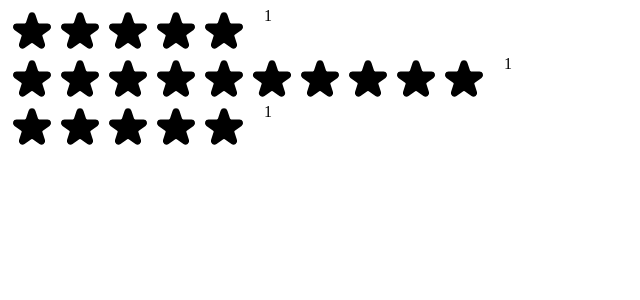
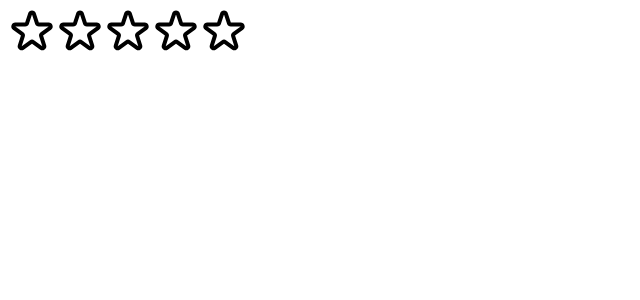
Before and after one commit to aichadahlgren/07.usepopcorn, a React (Create React App) app: page / in a window 1280 px wide. Shown: the top 300 px of the page, without its empty margins (0-640 px from the left). Built offline with nearby package versions, Linux system fonts and the light colour scheme.

Commit message:
updated starratings

```diff
--- a/src/StarRating.js
+++ b/src/StarRating.js
@@ -16,7 +16,8 @@
 };
 
 export default function StarRating({ maxRating = 5 }) {
-  const [rating, setRating] = useState(1);
+  const [rating, setRating] = useState(0);
+  const [tempRating, setTemprating] = useState(0);
 
   function handleRating(rating) {
     setRating(rating);
@@ -26,7 +27,11 @@
     <div style={containerStyle}>
       <div style={starContainerStyle}>
         {Array.from({ length: maxRating }, (_, i) => (
-          <Star key={i} onRate={() => handleRating(i + 1)} />
+          <Star
+            key={i}
+            onRate={() => handleRating(i + 1)}
+            full={rating >= i + 1}
+          />
         ))}
       </div>
       <p style={textStyle}>{rating || ''}</p>
@@ -41,9 +46,16 @@
   cursor: 'pointer',
 };
 
-function Star({ onRate }) {
+function Star({ onRate, full }) {
   return (
-    <span role="button" style={starStyle} onClick={onRate}>
+    <span
+      role="button"
+      style={starStyle}
+      onClick={onRate}
+      onMouseEnter={() => console.log('Enter')}
+      onMouseLeave={() => console.log('Leave')}
+    >
+      {full ? (
         <svg
           xmlns="http://www.w3.org/2000/svg"
           viewBox="0 0 20 20"
@@ -52,6 +64,21 @@
         >
           <path d="M9.049 2.927c.3-.921 1.603-.921 1.902 0l1.07 3.292a1 1 0 00.95.69h3.462c.969 0 1.371 1.24.588 1.81l-2.8 2.034a1 1 0 00-.364 1.118l1.07 3.292c.3.921-.755 1.688-1.54 1.118l-2.8-2.034a1 1 0 00-1.175 0l-2.8 2.034c-.784.57-1.838-.197-1.539-1.118l1.07-3.292a1 1 0 00-.364-1.118L2.98 8.72c-.783-.57-.38-1.81.588-1.81h3.461a1 1 0 00.951-.69l1.07-3.292z" />
         </svg>
+      ) : (
+        <svg
+          xmlns="http://www.w3.org/2000/svg"
+          fill="none"
+          viewBox="0 0 24 24"
+          stroke="#000"
+        >
+          <path
+            strokeLinecap="round"
+            strokeLinejoin="round"
+            strokeWidth={2}
+            d="M11.049 2.927c.3-.921 1.603-.921 1.902 0l1.519 4.674a1 1 0 00.95.69h4.915c.969 0 1.371 1.24.588 1.81l-3.976 2.888a1 1 0 00-.363 1.118l1.518 4.674c.3.922-.755 1.688-1.538 1.118l-3.976-2.888a1 1 0 00-1.176 0l-3.976 2.888c-.783.57-1.838-.197-1.538-1.118l1.518-4.674a1 1 0 00-.363-1.118l-3.976-2.888c-.784-.57-.38-1.81.588-1.81h4.914a1 1 0 00.951-.69l1.519-4.674z"
+          />
+        </svg>
+      )}
     </span>
   );
 }
--- a/src/index.js
+++ b/src/index.js
@@ -10,7 +10,5 @@
   <React.StrictMode>
     {/* <App /> */}
     <StarRating maxRating={5} />
-    <StarRating maxRating={10} />
-    <StarRating />
   </React.StrictMode>
 );
```
Lines whose indentation alone changed are shown as unchanged.
